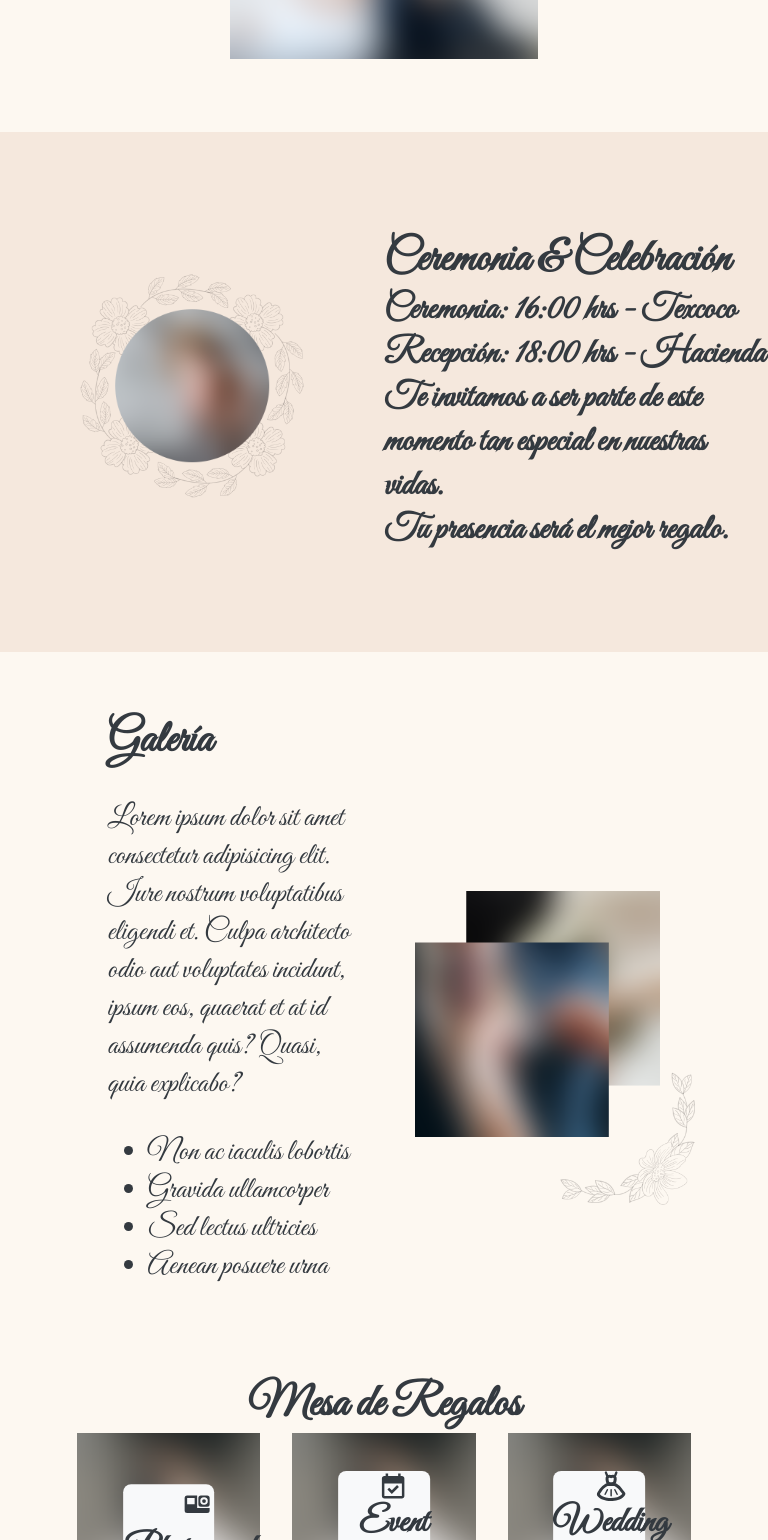
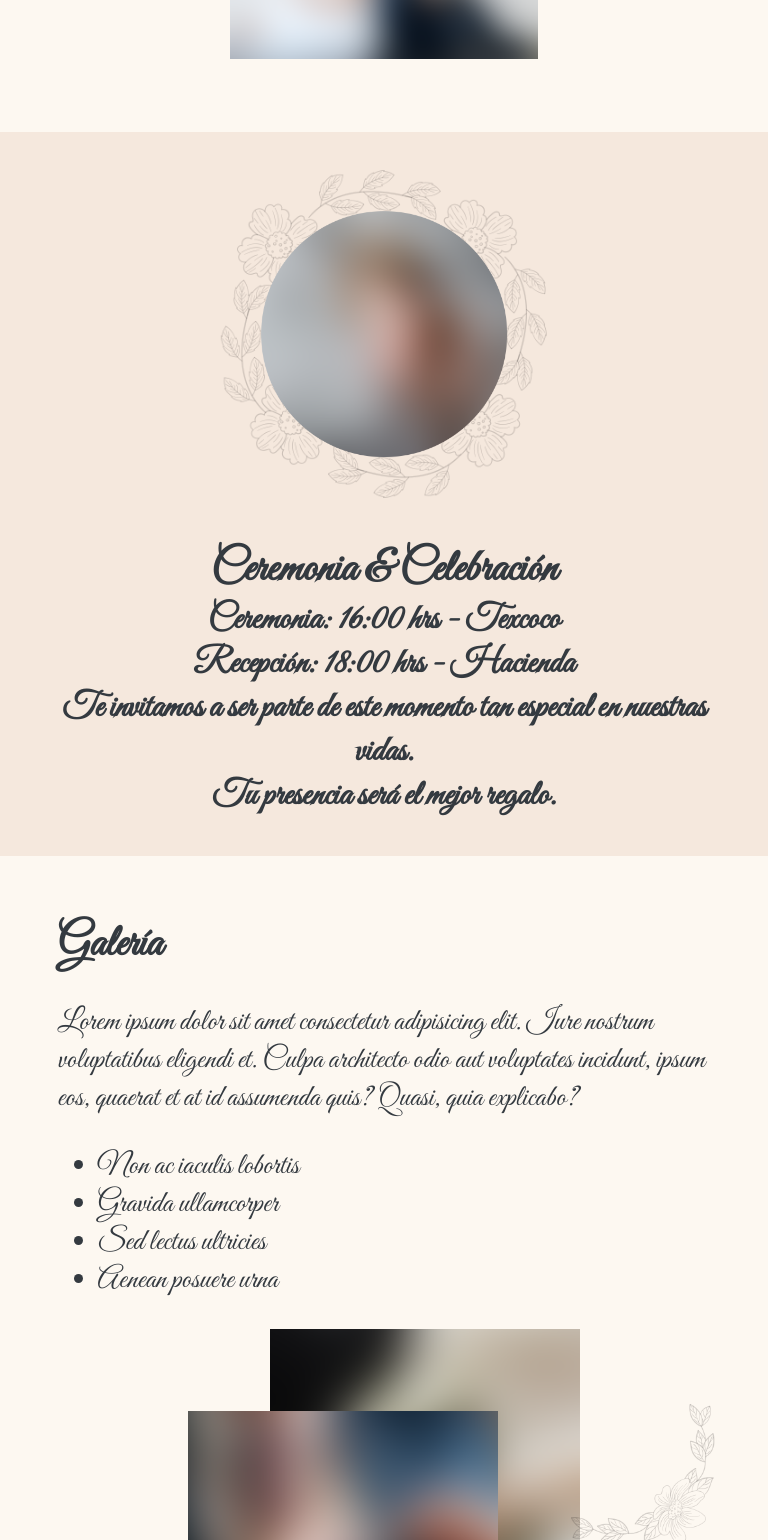
Before and after one commit to ulisesurbina/boda_alan, a React (Vite) app: page / in a window 768 px wide. Shown: the part 1160-2700 px from the top of the page. Built offline with nearby package versions, Linux system fonts and the light colour scheme.

Commit message:
UPD mobile 1

```diff
--- a/src/App.css
+++ b/src/App.css
@@ -301,3 +301,41 @@
     object-fit: cover;
   }
 }
+
+@media screen and (min-width: 768px) and (max-width: 1023px) {
+  .LocationContainer {
+    flex-direction: column;
+    padding: 5% 0;
+    gap: 2rem;
+  }
+  .LocationContainer_flowers {
+    width: 85% !important;
+    position: relative !important;
+    transform: translate(-50%, 0%) !important;
+    -webkit-transform: translate(-50%, 0%) !important;
+    -moz-transform: translate(-50%, 0%) !important;
+    -ms-transform: translate(-50%, 0%) !important;
+    -o-transform: translate(-50%, 0%) !important;
+  }
+  .LocationContainer_circle {
+    width: 64% !important;
+  }
+  .LocationContainer_text {
+      width: 85% !important;
+      text-align: center;
+  }
+  .GalleryContainer {
+    width: 85% !important;
+  }
+  .GalleryContainer_principal {
+    flex-direction: column;
+  }
+  .GalleryContainer_text {
+    width: 100% !important;
+  }
+  .GalleryContainer_imgs {
+    width: 60% !important;
+    margin: 0 auto;
+  }
+
+}
--- a/src/styles/Navbar.css
+++ b/src/styles/Navbar.css
@@ -17,6 +17,7 @@
     grid-template-columns: repeat(6, 1fr);
     align-items: center;
     justify-items: center;
+    text-align: center;
     background: rgba(255, 255, 255, 0.2);
     backdrop-filter: blur(10px);
     -webkit-backdrop-filter: blur(10px);
```
